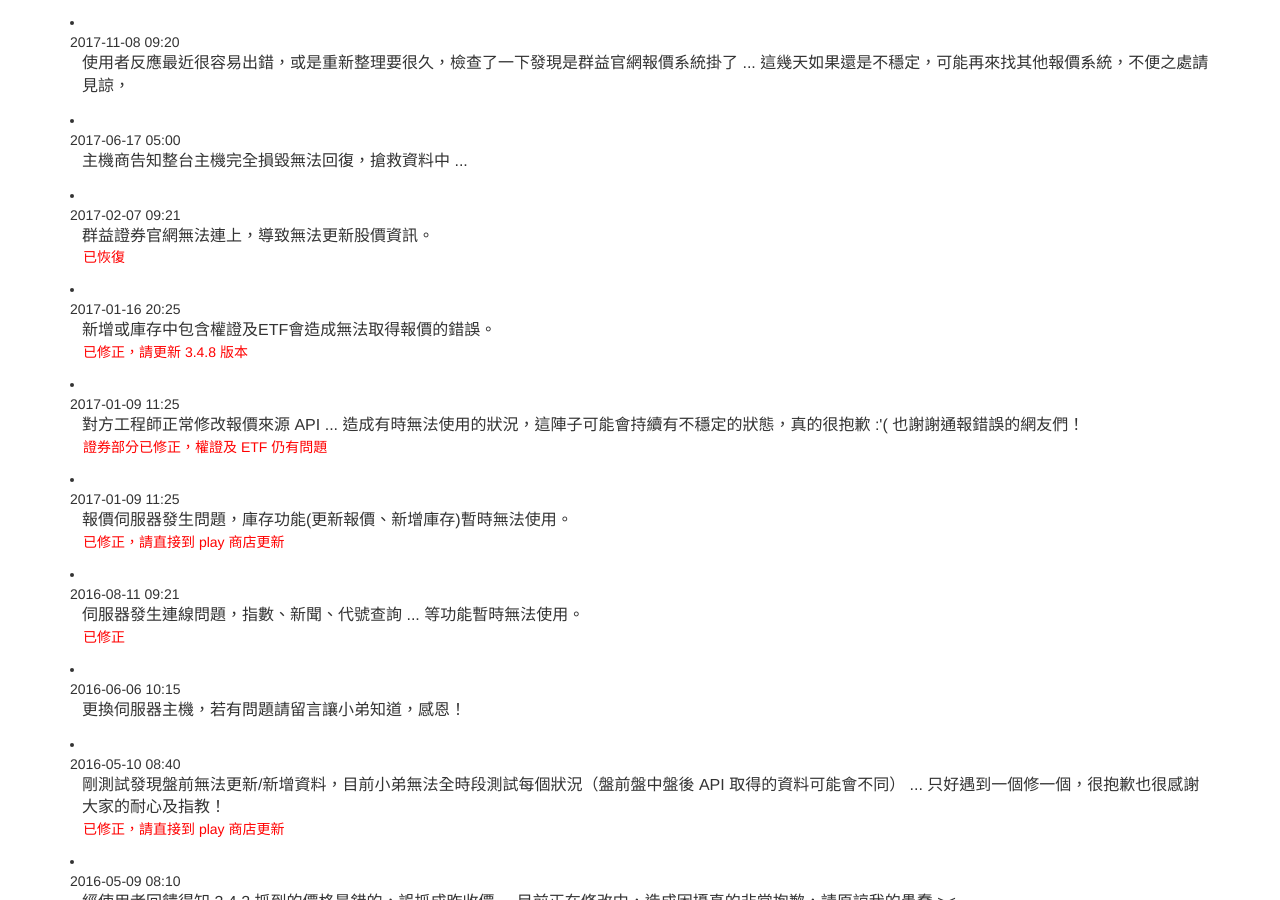
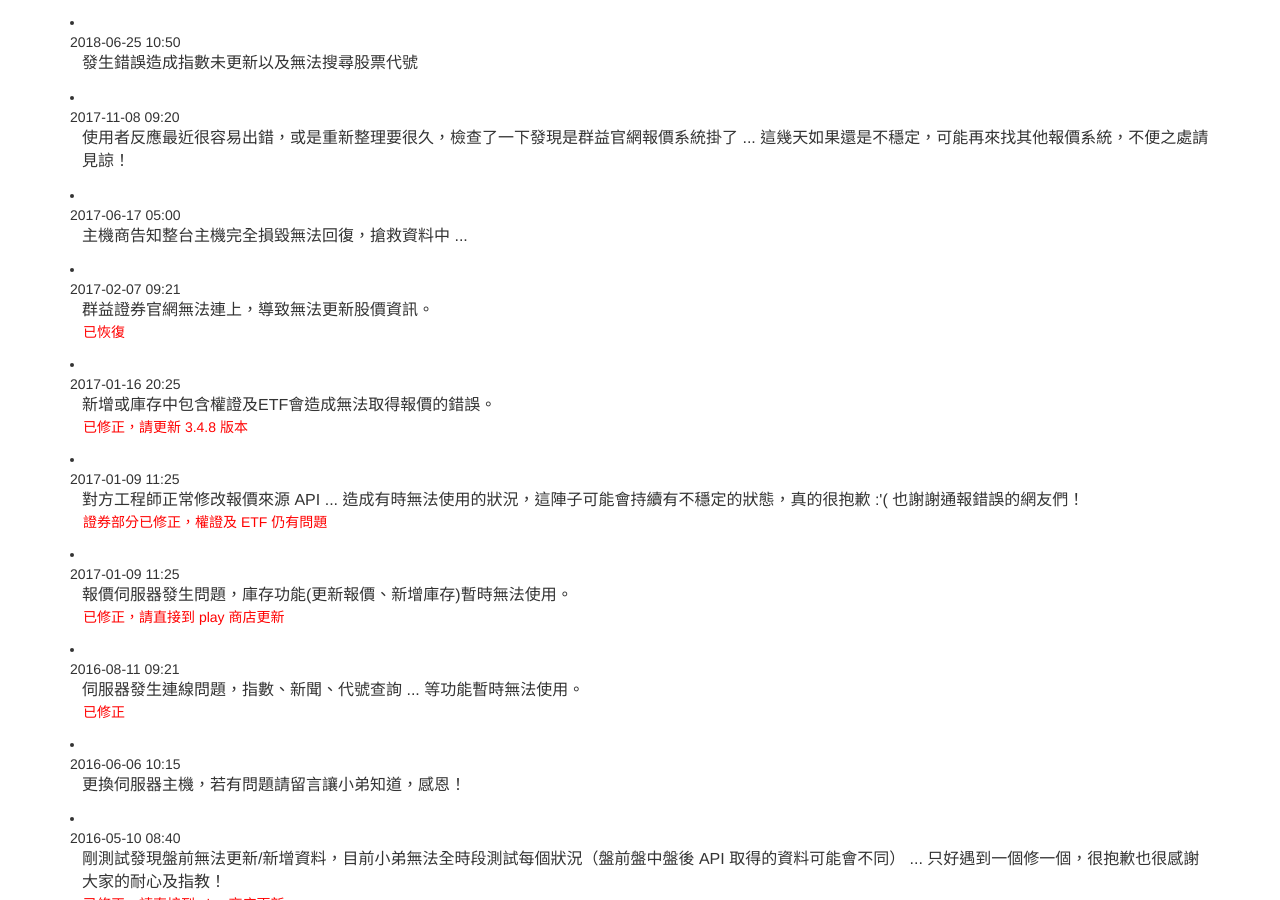
Before and after one commit to s9134131/s9134131.github.io, a Jekyll site: the page latest.html, which Jekyll copies as it is, in a window 1280 px wide and 900 px high. Built offline with Jekyll 4.4.1, drawn with Linux system fonts in a browser that asks for light colours.

Commit message:
Update latest.html

```diff
--- a/latest.html
+++ b/latest.html
@@ -35,8 +35,13 @@
 <body>
 <div class=container>
 	<li>
+		<div class="time">2018-06-25 10:50</div>
+		<div class="title">發生錯誤造成指數未更新以及無法搜尋股票代號</div>
+		<div class="status"></div>
+	</li>
+	<li>
 		<div class="time">2017-11-08 09:20</div>
-		<div class="title">使用者反應最近很容易出錯，或是重新整理要很久，檢查了一下發現是群益官網報價系統掛了 ... 這幾天如果還是不穩定，可能再來找其他報價系統，不便之處請見諒，</div>
+		<div class="title">使用者反應最近很容易出錯，或是重新整理要很久，檢查了一下發現是群益官網報價系統掛了 ... 這幾天如果還是不穩定，可能再來找其他報價系統，不便之處請見諒！</div>
 		<div class="status"></div>
 	</li>
 	<li>
```
